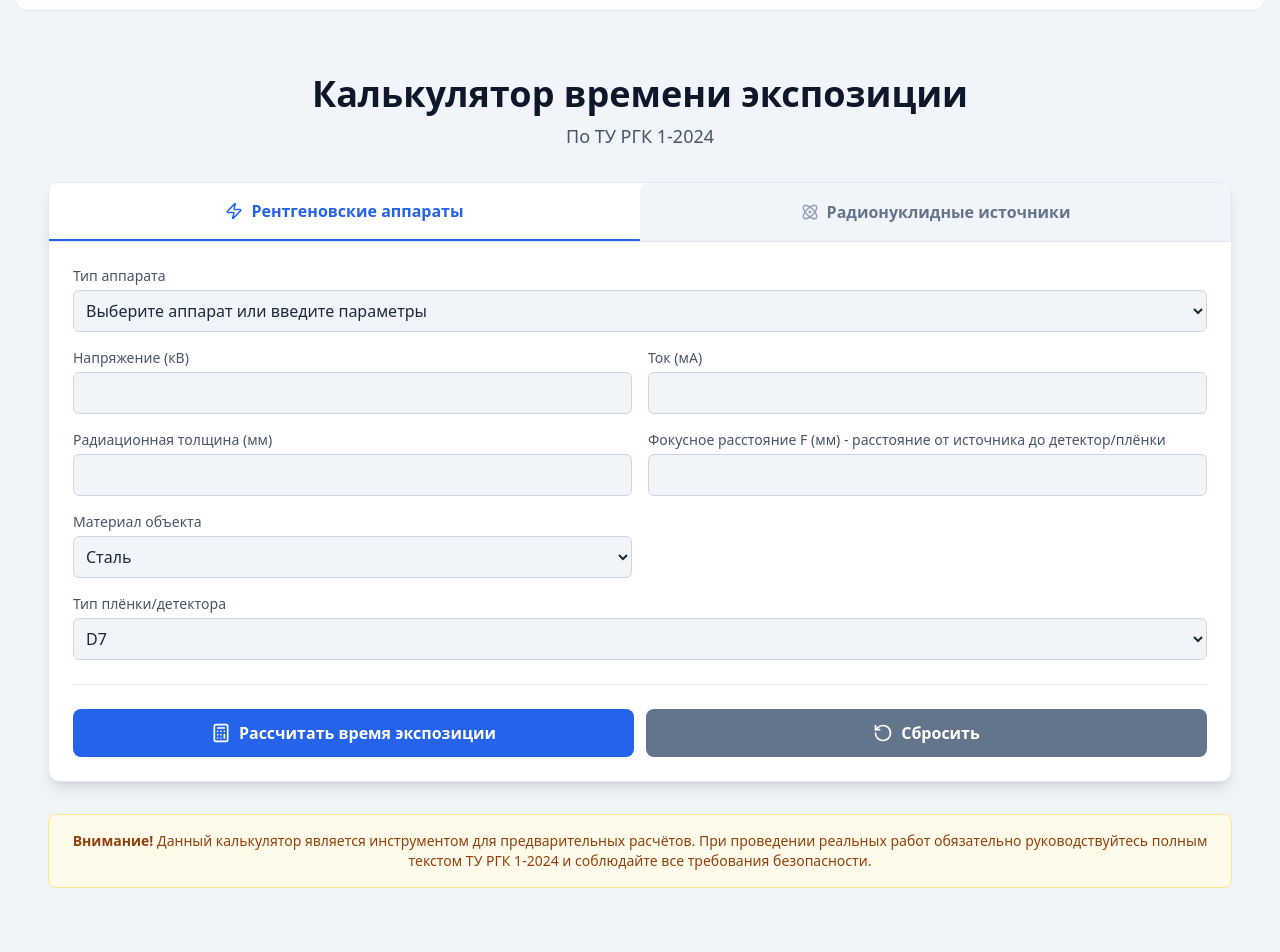
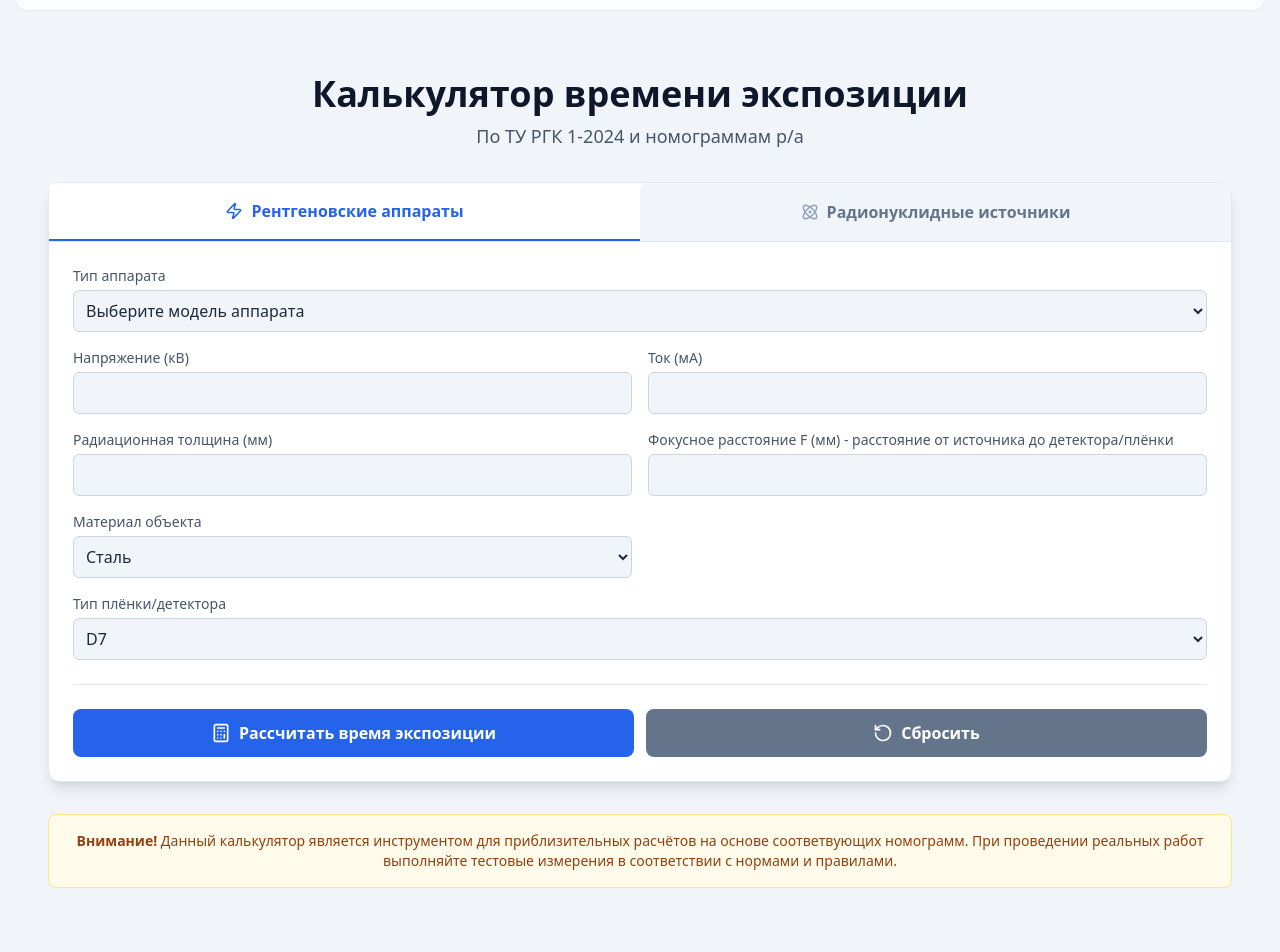
Before and after one commit to KalkulatorRK/KalkulatorRK2, a React (Vite) app: page /#/exposure in a window 1280 px wide. Shown: the part 98-1050 px from the top of the page. Built offline with nearby package versions, Linux system fonts and the light colour scheme.

Commit message:
небольшие правки в тексте

```diff
--- a/pages/ExposureCalculatorPage.tsx
+++ b/pages/ExposureCalculatorPage.tsx
@@ -570,7 +570,7 @@ const ExposureCalculatorPage = () => {
           Калькулятор времени экспозиции
         </h1>
         <p className="mt-2 text-lg text-slate-600 dark:text-slate-300">
-          По ТУ РГК 1-2024
+          По ТУ РГК 1-2024 и номограммам р/а
         </p>
       </div>
 
@@ -594,7 +594,7 @@ const ExposureCalculatorPage = () => {
                   value={xrayInputs.apparatusType}
                   onChange={handleXrayChange}
                 >
-                  <option value="">Выберите аппарат или введите параметры</option>
+                  <option value="">Выберите модель  аппарата </option>
                   {Object.keys(apparatusData).map(name => (
                     <option key={name} value={name}>{name}</option>
                   ))}
@@ -633,7 +633,7 @@ const ExposureCalculatorPage = () => {
               />
 
               <InputField
-                label="Фокусное расстояние F (мм) - расстояние от источника до детектор/плёнки"
+                label="Фокусное расстояние F (мм) - расстояние от источника до детектора/плёнки"
                 type="number"
                 name="focusDistance"
                 value={xrayInputs.focusDistance}
@@ -755,7 +755,7 @@ const ExposureCalculatorPage = () => {
               />
 
               <InputField
-                label="Фокусное расстояние F (мм) - расстояние от источника до детектор/плёнки"
+                label="Фокусное расстояние F (мм) - расстояние от источника до детектора/плёнки"
                 type="number"
                 name="focusDistance"
                 value={isotopeInputs.focusDistance}
@@ -841,9 +841,8 @@ const ExposureCalculatorPage = () => {
 
       <div className="mt-8 bg-amber-50 dark:bg-amber-900/20 border border-amber-200 dark:border-amber-700 rounded-lg p-4">
         <p className="text-sm text-amber-800 dark:text-amber-200 text-center">
-          <strong>Внимание!</strong> Данный калькулятор является инструментом для предварительных расчётов.
-          При проведении реальных работ обязательно руководствуйтесь полным текстом ТУ РГК 1-2024
-          и соблюдайте все требования безопасности.
+          <strong>Внимание!</strong> Данный калькулятор является инструментом для приблизительных расчётов на основе соответвующих номограмм.
+          При проведении реальных работ выполняйте тестовые измерения в соответствии с нормами и правилами.
         </p>
       </div>
     </div>
--- a/pages/ParametersCalculatorPage.tsx
+++ b/pages/ParametersCalculatorPage.tsx
@@ -58,7 +58,7 @@ const schemeDetails: Record<string, { name: string; description: string }> = {
     '5a': { name: 'Чертёж 3а', description: '' },
     '5b': { name: 'Чертёж 3б', description: '' },
     '5v': { name: 'Чертёж 3в', description: 'D до 100 мм' },
-    '5g': { name: 'Чертёж 3г', description: '' },
+    '5g': { name: 'Чертёж 3г', description: 'D более 50 мм' },
     '5d': { name: 'Чертёж 3д', description: 'D более 50 мм' },
     '5e': { name: 'Чертёж 3е', description: '' },
     '5zh': { name: 'Чертёж 3ж', description: 'D не более 2 м' },
```
